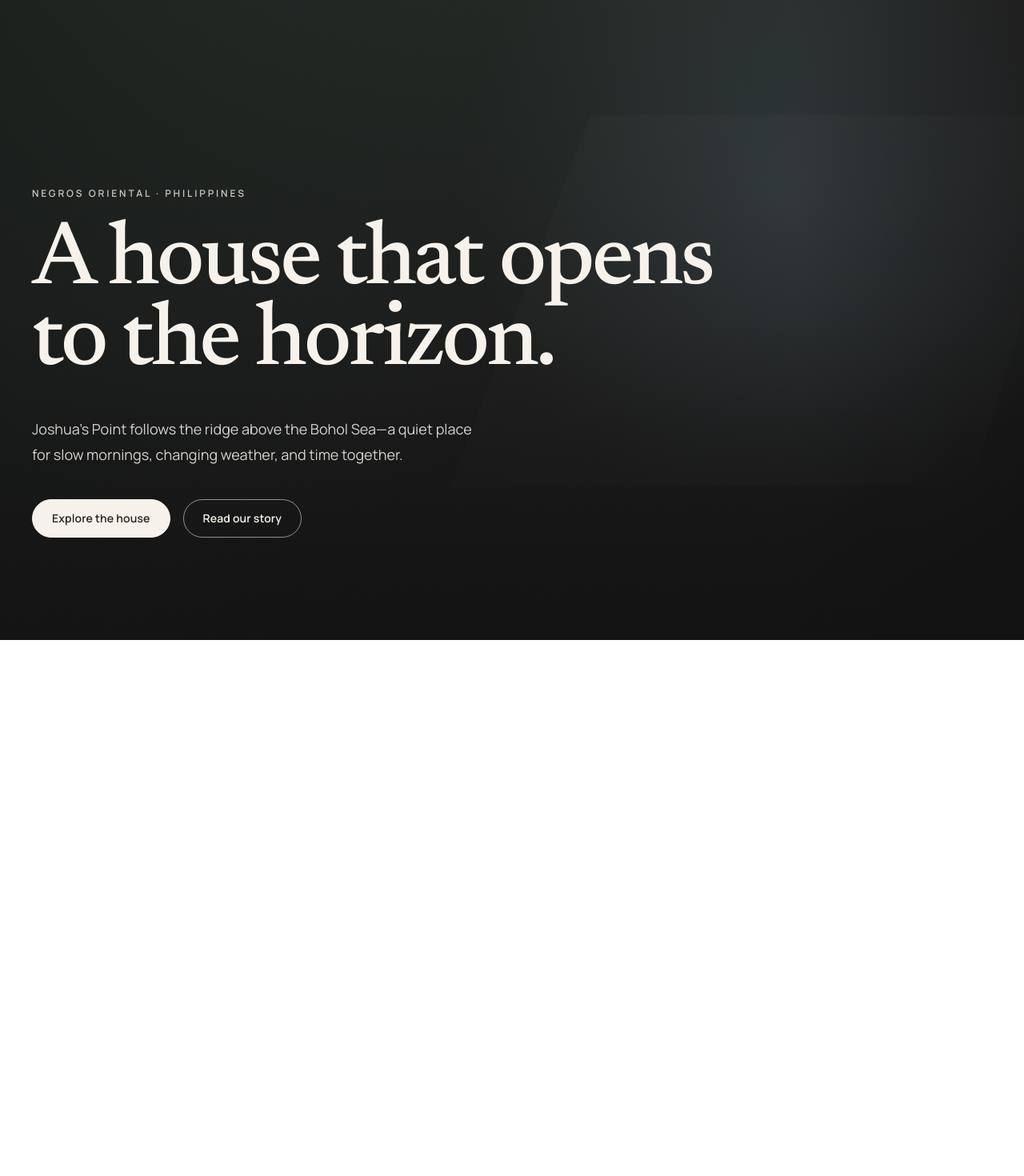
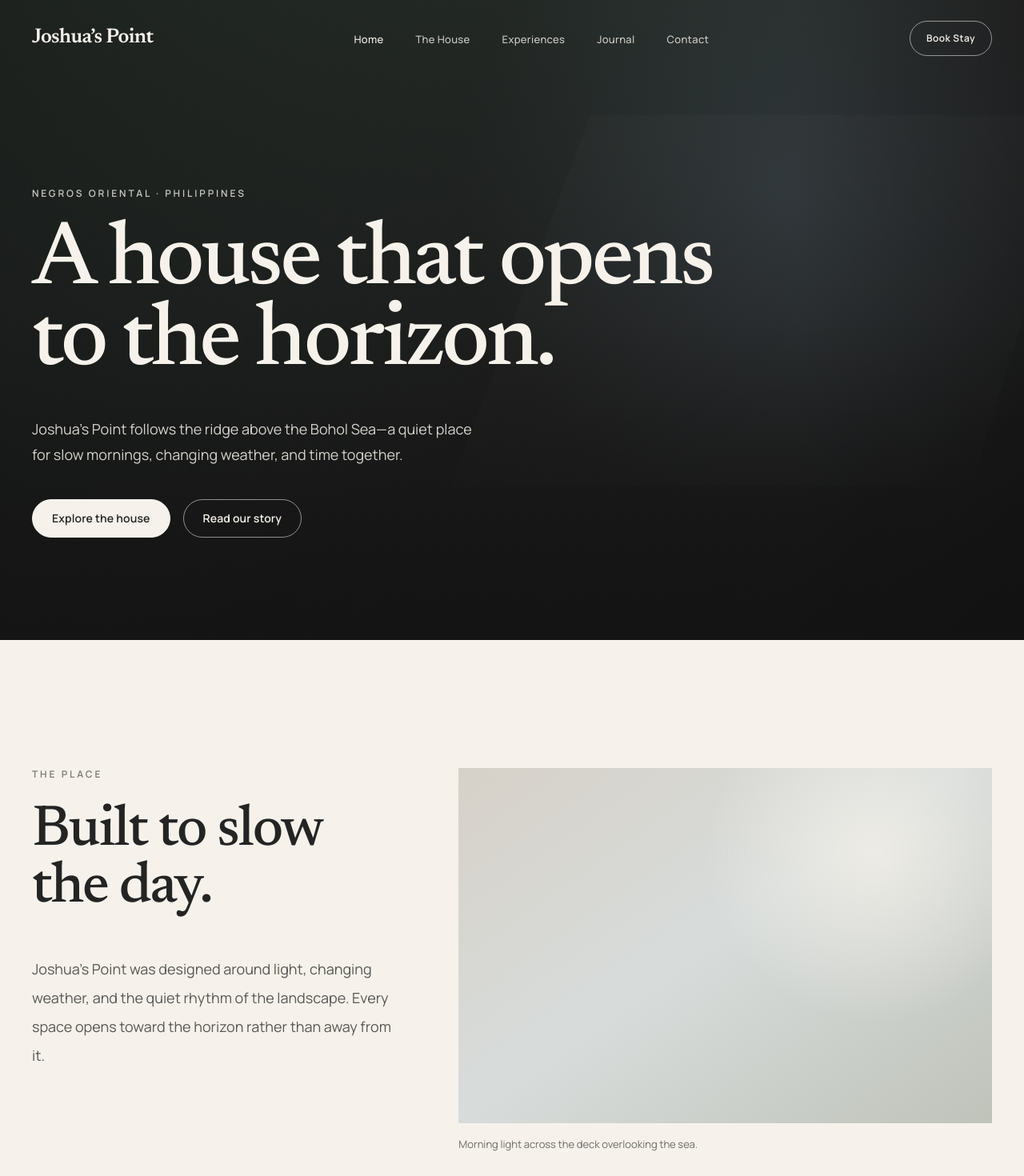
Before and after one commit to Dupindupin/joshuas-point, a Next.js app in the folder web/: page / in a window 1280 px wide. Shown: the top 1470 px of the page at 80% size. Before the commit the page ends 800 px from the top, so only its background shows below. Built offline with nearby package versions, Linux system fonts and the light colour scheme.

Commit message:
Add editorial story section

```diff
--- a/web/src/app/page.tsx
+++ b/web/src/app/page.tsx
@@ -1,7 +1,11 @@
 import {Hero} from '@/components/home/hero'
+import {StorySection} from '@/components/home/story-section'
+import {SiteHeader} from '@/components/site/site-header'
 
 export default function Home() {
   return (
+    <>
+      <SiteHeader activeHref="/" />
       <main>
         <Hero
           description="Joshua’s Point follows the ridge above the Bohol Sea—a quiet place for slow mornings, changing weather, and time together."
@@ -10,6 +14,13 @@ export default function Home() {
           secondaryAction={{href: '/the-story', label: 'Read our story'}}
           title="A house that opens to the horizon."
         />
+        <StorySection
+          caption="Morning light across the deck overlooking the sea."
+          eyebrow="The place"
+          heading="Built to slow the day."
+          paragraph="Joshua’s Point was designed around light, changing weather, and the quiet rhythm of the landscape. Every space opens toward the horizon rather than away from it."
+        />
       </main>
+    </>
   )
 }
--- /dev/null
+++ b/web/src/components/home/story-section.tsx
@@ -0,0 +1,65 @@
+import type {ImageProps} from 'next/image'
+import Image from 'next/image'
+
+type StoryImage = {
+  alt: string
+  src: ImageProps['src']
+}
+
+type StorySectionProps = {
+  caption: string
+  eyebrow: string
+  heading: string
+  id?: string
+  image?: StoryImage
+  paragraph: string
+}
+
+export function StorySection({
+  caption,
+  eyebrow,
+  heading,
+  id = 'home-story',
+  image,
+  paragraph,
+}: StorySectionProps) {
+  const headingId = `${id}-title`
+
+  return (
+    <section aria-labelledby={headingId} className="bg-linen text-charcoal" id={id}>
+      <div className="mx-auto grid w-full max-w-7xl gap-16 px-6 py-24 sm:px-8 sm:py-28 md:px-10 lg:grid-cols-12 lg:gap-12 lg:py-40 xl:gap-20">
+        <div className="max-w-xl lg:col-span-5">
+          <p className="font-body text-xs font-semibold tracking-[0.24em] text-charcoal/60 uppercase">
+            {eyebrow}
+          </p>
+          <h2
+            className="mt-7 max-w-lg font-display text-[3rem] leading-[0.98] font-medium tracking-[-0.03em] text-charcoal sm:text-[3.75rem] lg:text-[4.5rem]"
+            id={headingId}
+          >
+            {heading}
+          </h2>
+          <p className="mt-10 max-w-[34rem] font-body text-base leading-8 text-charcoal/75 sm:text-lg sm:leading-9 lg:mt-12">
+            {paragraph}
+          </p>
+        </div>
+
+        <figure className="lg:col-span-7">
+          <div className="relative aspect-[3/2] overflow-hidden bg-[radial-gradient(circle_at_78%_24%,rgba(246,242,235,0.72),transparent_34%),linear-gradient(145deg,rgba(183,176,166,0.5)_0%,rgba(106,142,161,0.22)_48%,rgba(64,85,72,0.3)_100%)]">
+            {image ? (
+              <Image
+                alt={image.alt}
+                className="object-cover"
+                fill
+                sizes="(min-width: 1024px) 58vw, 100vw"
+                src={image.src}
+              />
+            ) : null}
+          </div>
+          <figcaption className="mt-4 max-w-xl font-body text-[0.8125rem] leading-5 text-charcoal/65">
+            {caption}
+          </figcaption>
+        </figure>
+      </div>
+    </section>
+  )
+}
--- /dev/null
+++ b/web/src/components/site/site-header.tsx
@@ -0,0 +1,115 @@
+import Link from 'next/link'
+
+type HeaderAppearance = 'transparent' | 'solid'
+
+type NavigationItem = {
+  href: string
+  label: string
+}
+
+type SiteHeaderProps = {
+  activeHref?: string
+  appearance?: HeaderAppearance
+}
+
+const primaryNavigation: readonly NavigationItem[] = [
+  {href: '/', label: 'Home'},
+  {href: '/the-house', label: 'The House'},
+  {href: '/experiences', label: 'Experiences'},
+  {href: '/journal', label: 'Journal'},
+  {href: '/contact', label: 'Contact'},
+]
+
+const appearanceClasses: Record<HeaderAppearance, string> = {
+  transparent: 'border-transparent bg-transparent text-linen',
+  solid: 'border-stone/35 bg-linen text-charcoal',
+}
+
+const bookStayClasses: Record<HeaderAppearance, string> = {
+  transparent: 'border-linen/55 text-linen hover:border-linen hover:bg-linen hover:text-charcoal',
+  solid: 'border-charcoal/35 text-charcoal hover:border-charcoal hover:bg-charcoal hover:text-linen',
+}
+
+const focusClasses: Record<HeaderAppearance, string> = {
+  transparent: 'focus-visible:outline-linen',
+  solid: 'focus-visible:outline-forest',
+}
+
+export function SiteWordmark({appearance}: {appearance: HeaderAppearance}) {
+  return (
+    <Link
+      aria-label="Joshua’s Point home"
+      className={`shrink-0 font-display text-[1.35rem] leading-none font-semibold tracking-[-0.025em] sm:text-[1.6rem] focus-visible:rounded-sm focus-visible:outline-2 focus-visible:outline-offset-4 ${focusClasses[appearance]}`}
+      href="/"
+    >
+      Joshua’s Point
+    </Link>
+  )
+}
+
+function PrimaryNavigation({
+  activeHref,
+  appearance,
+}: {
+  activeHref?: string
+  appearance: HeaderAppearance
+}) {
+  return (
+    <nav aria-label="Primary navigation" className="hidden lg:block">
+      <ul className="flex items-center gap-8 xl:gap-10">
+        {primaryNavigation.map((item) => (
+          <li key={item.href}>
+            <Link
+              aria-current={activeHref === item.href ? 'page' : undefined}
+              className={`rounded-sm font-body text-[0.8125rem] leading-6 font-medium tracking-[0.025em] opacity-80 hover:opacity-100 focus-visible:opacity-100 focus-visible:outline-2 focus-visible:outline-offset-4 aria-[current=page]:opacity-100 ${focusClasses[appearance]}`}
+              href={item.href}
+            >
+              {item.label}
+            </Link>
+          </li>
+        ))}
+      </ul>
+    </nav>
+  )
+}
+
+export function MobileMenuButton({appearance}: {appearance: HeaderAppearance}) {
+  return (
+    <button
+      aria-expanded="false"
+      aria-label="Open main menu"
+      className={`inline-flex size-12 items-center justify-center rounded-full border border-current/35 lg:hidden focus-visible:outline-2 focus-visible:outline-offset-4 ${focusClasses[appearance]}`}
+      type="button"
+    >
+      <span aria-hidden="true" className="flex w-[1.125rem] flex-col gap-[0.3125rem]">
+        <span className="h-px w-full bg-current" />
+        <span className="h-px w-full bg-current" />
+      </span>
+    </button>
+  )
+}
+
+export function SiteHeader({activeHref, appearance = 'transparent'}: SiteHeaderProps) {
+  return (
+    <header
+      className={`absolute inset-x-0 top-0 z-20 border-b ${appearanceClasses[appearance]}`}
+      data-appearance={appearance}
+    >
+      <div className="mx-auto flex h-24 w-full max-w-7xl items-center justify-between gap-6 px-6 sm:px-8 md:px-10">
+        <SiteWordmark appearance={appearance} />
+
+        <PrimaryNavigation activeHref={activeHref} appearance={appearance} />
+
+        <div className="flex items-center gap-2 sm:gap-4">
+          <Link
+            className={`inline-flex min-h-11 items-center justify-center rounded-full border px-3 py-2.5 font-body text-[0.6875rem] font-semibold tracking-[0.04em] sm:px-5 sm:text-xs focus-visible:outline-2 focus-visible:outline-offset-4 ${bookStayClasses[appearance]} ${focusClasses[appearance]}`}
+            href="/contact"
+          >
+            Book Stay
+          </Link>
+          <MobileMenuButton appearance={appearance} />
+        </div>
+      </div>
+    </header>
+  )
+}
```
Lines whose indentation alone changed are shown as unchanged.
